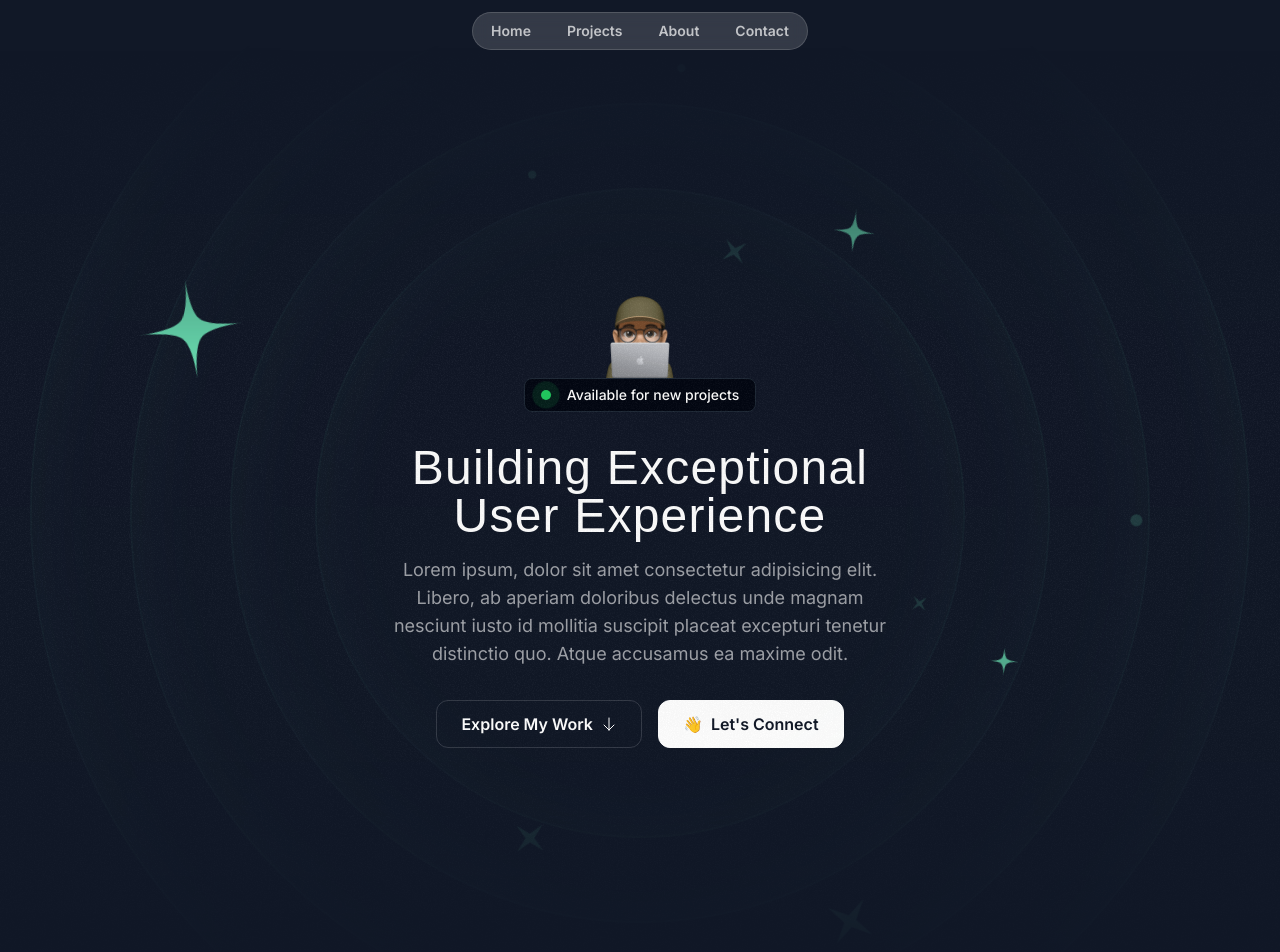
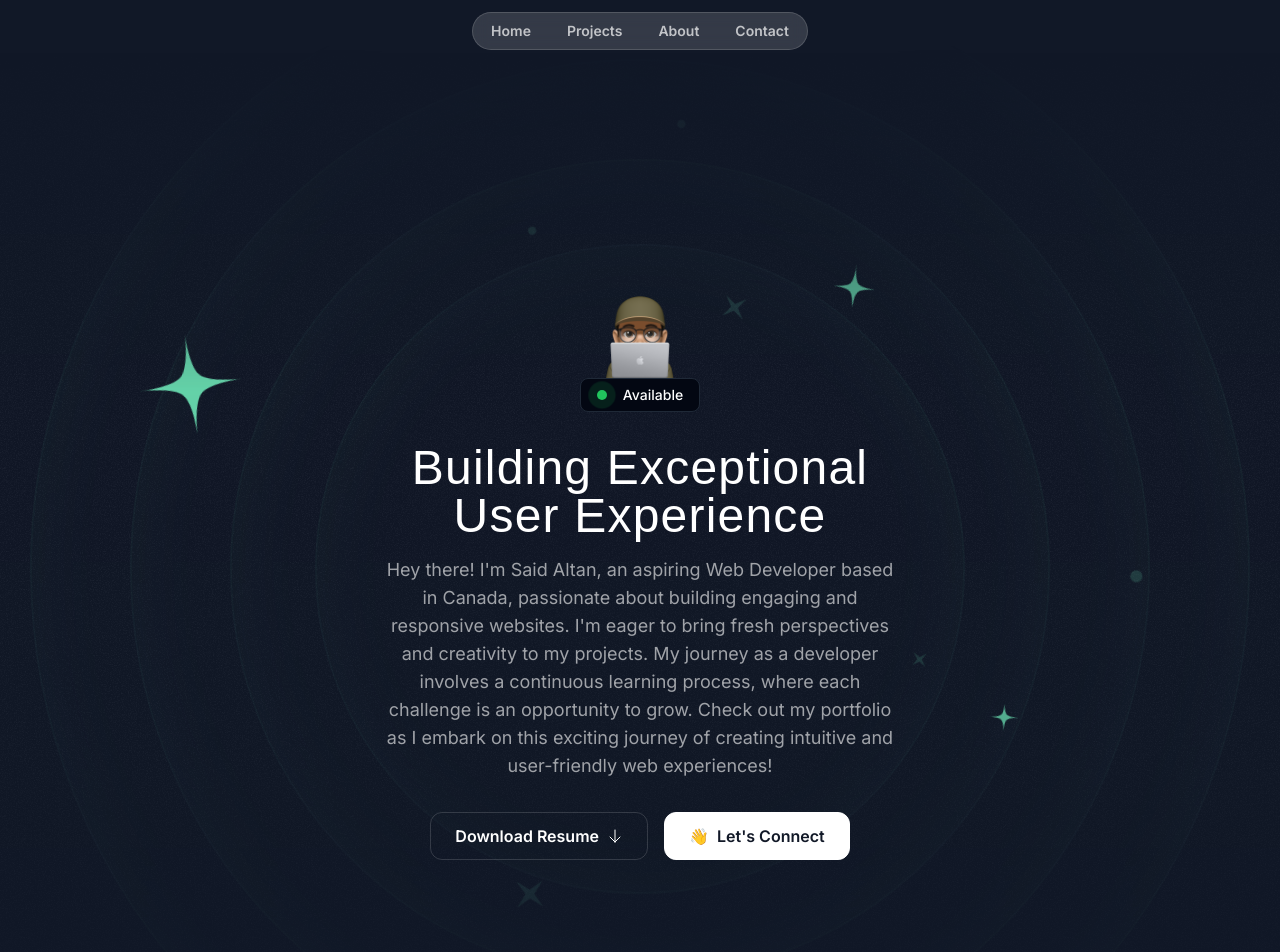
Before and after one commit to altansaid/portfolio-react, a Next.js app: page / in a window 1280 px wide. Shown: the top 952 px of the page. Built offline with nearby package versions, Linux system fonts and the light colour scheme; a web font is replaced by a local one.

Commit message:
Bug Fixes

```diff
--- a/src/sections/About.tsx
+++ b/src/sections/About.tsx
@@ -108,10 +108,14 @@ export const AboutSection = () => {
 							</div>
 						</Card>
 						<Card className="h-[350px] p-0 relative md:col-span-2 lg:col-span-1">
+							<a
+								href="https://www.google.com/maps/place/Ottawa,+ON/"
+								target="_blank"
+							>
 								<Image
 									src={mapImage}
 									alt="map"
-								className="h-full w-full object-cover object-left-top"
+									className="h-full w-full object-cover" //object-left-top
 								/>
 								<div className="absolute top-1/2 left-1/2 -translate-x-1/2 -translate-y-1/2 size-20 rounded-full  after:conten-[''] after:absolute after:inset-0 after:outline after:outline-2 after:-outline-offset-2 after:rounded-full after:outline-gray-950/30">
 									<div className="absolute inset-0 rounded-full bg-gradient-to-r from-emerald-300 to-sky-400 -z-20 animate-ping [animation-duration:2s]"></div>
@@ -122,6 +126,7 @@ export const AboutSection = () => {
 										className="size-20"
 									/>
 								</div>
+							</a>
 						</Card>
 					</div>
 				</div>
--- a/src/sections/Contact.tsx
+++ b/src/sections/Contact.tsx
@@ -23,10 +23,12 @@ export const ContactSection = () => {
 							</p>
 						</div>
 						<div className="">
-							<button className="text-white bg-gray-900 inline-flex items-center px-6 h-12 rounded-xl gap-2 w-max border border-gray-900">
-								<span className="font-semibold">Contact Me</span>
-								<ArrowUpRightIcon className="size-4" />
-							</button>
+							<a href="https://www.linkedin.com/in/altansaid/" target="_blank">
+								<button className="text-white bg-gray-900 inline-flex items-center px-6 h-12 rounded-xl gap-2 w-max border border-gray-900">
+									<span className="font-semibold">Contact Me</span>
+									<ArrowUpRightIcon className="size-4" />
+								</button>
+							</a>
 						</div>
 					</div>
 				</div>
--- a/src/sections/Footer.tsx
+++ b/src/sections/Footer.tsx
@@ -1,15 +1,15 @@
 import ArrowUpRightIcon from '@/assets/icons/arrow-up-right.svg'
 
 const footerLinks = [
-	{ title: 'Github', href: '#' },
-	{ title: 'LinkedIn', href: '#' },
-	{ title: 'Instagram', href: '#' },
-	{ title: 'Twitter', href: '#' },
+	{ title: 'Github', href: 'https://github.com/altansaid/' },
+	{ title: 'LinkedIn', href: 'https://www.linkedin.com/in/altansaid/' },
+	{ title: 'Instagram', href: 'https://www.instagram.com/saidaltan/' },
+	{ title: 'Twitter', href: 'https://www.twitter.com/saltan_pk' },
 ]
 
 export const Footer = () => {
 	return (
-		<footer className="relative -z-10 overflow-x-clip">
+		<footer className="relative z-10 overflow-x-clip">
 			<div
 				className="absolute h-[400px] w-[1600px] bottom-0 left-1/2 -translate-x-1/2 bg-emerald-300/30 -z-10 "
 				style={{
@@ -23,7 +23,8 @@ export const Footer = () => {
 					<nav className="flex flex-col md:flex-row items-center gap-8">
 						{footerLinks.map((link) => (
 							<a
-								href="#"
+								href={link.href}
+								target="_blank"
 								key={link.title}
 								className="inline-flex items-center gap-1.5"
 							>
--- a/src/sections/Hero.tsx
+++ b/src/sections/Hero.tsx
@@ -13,7 +13,7 @@ export const HeroSection = () => {
 			className="py-32 md:py-48 lg:py-60 relative z-0 overflow-x-clip"
 		>
 			<div
-				className="absolute inset-0"
+				className="absolute inset-0 -z-10"
 				style={{
 					maskImage:
 						'linear-gradient(to bottom, transparent, rgba(0, 0, 0, 0.9), rgba(0, 0, 0, 0.7), transparent)',
@@ -110,7 +110,7 @@ export const HeroSection = () => {
 					<StarIcon className="size-28 text-emerald-300" />
 				</HeroOrbit>
 			</div>
-			<div className="container">
+			<div className="container z-10">
 				<div className="flex flex-col items-center">
 					<Image
 						src={memojiImage}
@@ -121,29 +121,40 @@ export const HeroSection = () => {
 						<div className="bg-green-500 size-2.5 rounded-full relative">
 							<div className="bg-green-500 absolute inset-0 rounded-full animate-ping-large"></div>
 						</div>
-						<div className="text-sm font-medium">
-							Available for new projects
-						</div>
+						<div className="text-sm font-medium">Available</div>
 					</div>
 					<div className="max-w-lg mx-auto">
 						<h1 className="font-serif text-3xl md:text-5xl text-center mt-8 tracking-wide">
 							Building Exceptional User Experience
 						</h1>
 						<p className="mt-4 text-center text-white/60 md:text-lg">
-							Lorem ipsum, dolor sit amet consectetur adipisicing elit. Libero,
-							ab aperiam doloribus delectus unde magnam nesciunt iusto id
-							mollitia suscipit placeat excepturi tenetur distinctio quo. Atque
-							accusamus ea maxime odit.
+							Hey there! I&apos;m Said Altan, an aspiring Web Developer based in
+							Canada, passionate about building engaging and responsive
+							websites. I&apos;m eager to bring fresh perspectives and
+							creativity to my projects. My journey as a developer involves a
+							continuous learning process, where each challenge is an
+							opportunity to grow. Check out my portfolio as I embark on this
+							exciting journey of creating intuitive and user-friendly web
+							experiences!
 						</p>
 					</div>
 					<div className="flex flex-col md:flex-row justify-center items-center mt-8 gap-4">
 						<button className="inline-flex items-center gap-2 border border-white/15 px-6 h-12 rounded-xl">
-							<span className="font-semibold">Explore My Work</span>
+							<span className="font-semibold">
+								<a href="#">Download Resume</a>
+							</span>
 							<ArrowDown className="size-4" />
 						</button>
 						<button className="inline-flex items-center gap-2 border border-white bg-white text-gray-900 h-12 px-6 rounded-xl">
 							<span>👋</span>
-							<span className="font-semibold">Let&apos;s Connect</span>
+							<span className="font-semibold">
+								<a
+									href="https://www.linkedin.com/in/altansaid/"
+									target="_blank"
+								>
+									Let&apos;s Connect
+								</a>
+							</span>
 						</button>
 					</div>
 				</div>
```
Also changed, not shown: src/assets/images/map.png, 1 other file (tests, documents, lock files or other folders). Lines whose indentation alone changed are shown as unchanged.
